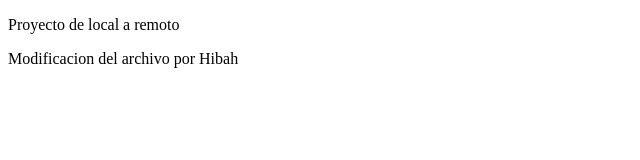
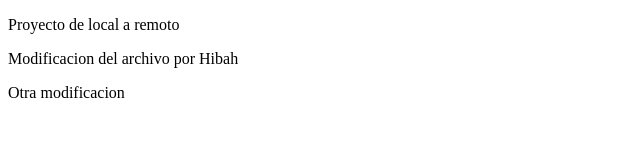
Before and after one commit to Hibahmad1/prlocal-remoto, a plain HTML site: page index.html in a window 1280 px wide. Shown: the whole page, without its empty margins (0-640 px from the left). Drawn offline with Linux system fonts and the light colour scheme.

Commit message:
Realizacion de una segunda modificacion

```diff
--- a/index.html
+++ b/index.html
@@ -8,5 +8,6 @@
 <body>
     <p>Proyecto de local a remoto</p>
     <p>Modificacion del archivo por Hibah</p>
+    <p>Otra modificacion</p>
 </body>
 </html>
```
